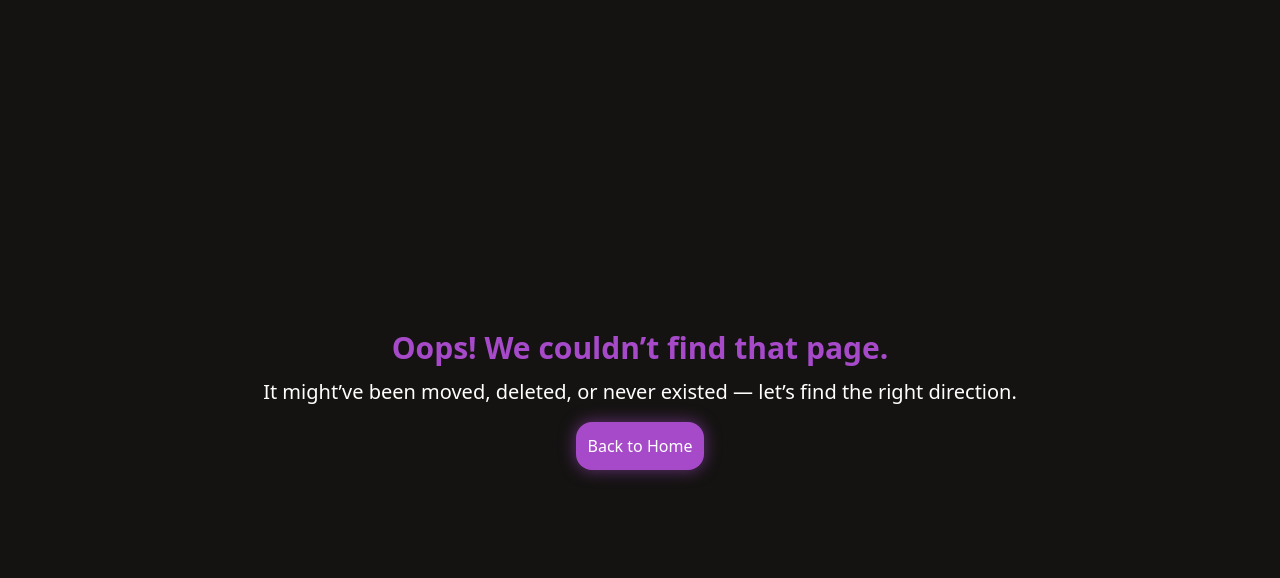
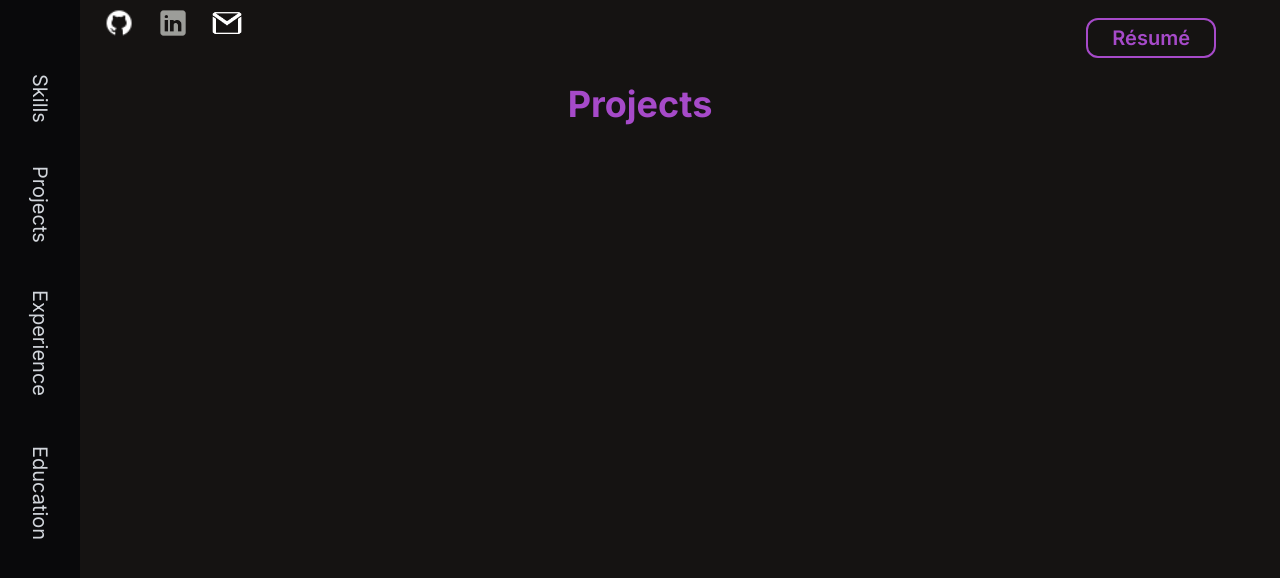
Before and after one commit to Aadya-Jha/My-Portfolio, a React (Vite) app in the folder portfolio/: page /projects in a window 1280 px wide. Shown: the top 578 px of the page. Built offline with nearby package versions, Linux system fonts and the light colour scheme.

Commit message:
project page added

```diff
--- a/portfolio/src/App.jsx
+++ b/portfolio/src/App.jsx
@@ -4,6 +4,7 @@ import Home from "./pages/Home"
 import NotFound from "./pages/NotFound"
 import Education from "./pages/Education"
 import Resume from "./pages/Resume"
+import Projects from "./pages/Projects"
 import '@fontsource/inter/400.css';
 import '@fontsource/inter/600.css';
 import '@fontsource/inter/700.css';
@@ -18,6 +19,7 @@ function App() {
           <Route path='/' element={<Home/>}/>
           <Route path='/Skills' element={<Skills/>}/>
           <Route path='/education' element={<Education/>}/>
+          <Route path='/projects' element={<Projects/>}/>
           <Route path='/*' element={<NotFound />}/>
           <Route path='/resume' element={<Resume />}/>
         </Routes>
--- /dev/null
+++ b/portfolio/src/components/ProjectCard.jsx
@@ -0,0 +1,18 @@
+import React from "react";
+
+const ProjectCard = (props) => {
+    return(
+        <div className="bg-black-dark border border-purple rounded-3xl p-6 shadow-[0_0_15px_4px_rgba(166,74,201,0.15)]
+         hover:shadow-[0_0_25px_8px_rgba(166,74,201,0.4)] transition-shadow duration-300 w-full max-w-md flex flex-col gap-4">
+            <img src="" alt=""
+            className="rounded-xl w-full h-48 object-cover shadow-md"/>
+            <h2 className="text-purple text-2xl font-bold mb-1">{props.title}</h2>
+            <span className="text-gray-300 text-sm">{props.description}</span>
+            <span className="font-semibold">{props.stack}</span>
+            <span className="text-purple hover:underline text-sm">Live / View</span>
+            <span className="bg-purple/10 text-purple px-2 py-1 rounded-full">{props.tags}</span>
+        </div>
+    );
+}
+
+export default ProjectCard;
--- /dev/null
+++ b/portfolio/src/pages/Projects.jsx
@@ -0,0 +1,26 @@
+import React from "react";
+import Navbar from "../components/Navbar";
+import Topbar from "../components/Topbar";
+import ProjectCard from "../components/ProjectCard";
+
+const Projects = () => {
+
+    const projectDetails = [
+        {
+
+        }
+    ]
+
+    return(
+        <div className="bg-black-light h-screen w-screen overflow-x-hidden overflow-y-auto">
+            <Navbar />
+            <Topbar />
+            <h1 className="font-inter font-extrabold flex justify-center text-[#A64AC9] text-4xl px-10 pt-5">Projects</h1>
+            <div>
+
+            </div>
+        </div>
+    );
+}
+
+export default Projects;
```
Also changed, not shown: portfolio/src/pages/Experience.jsx (added).
